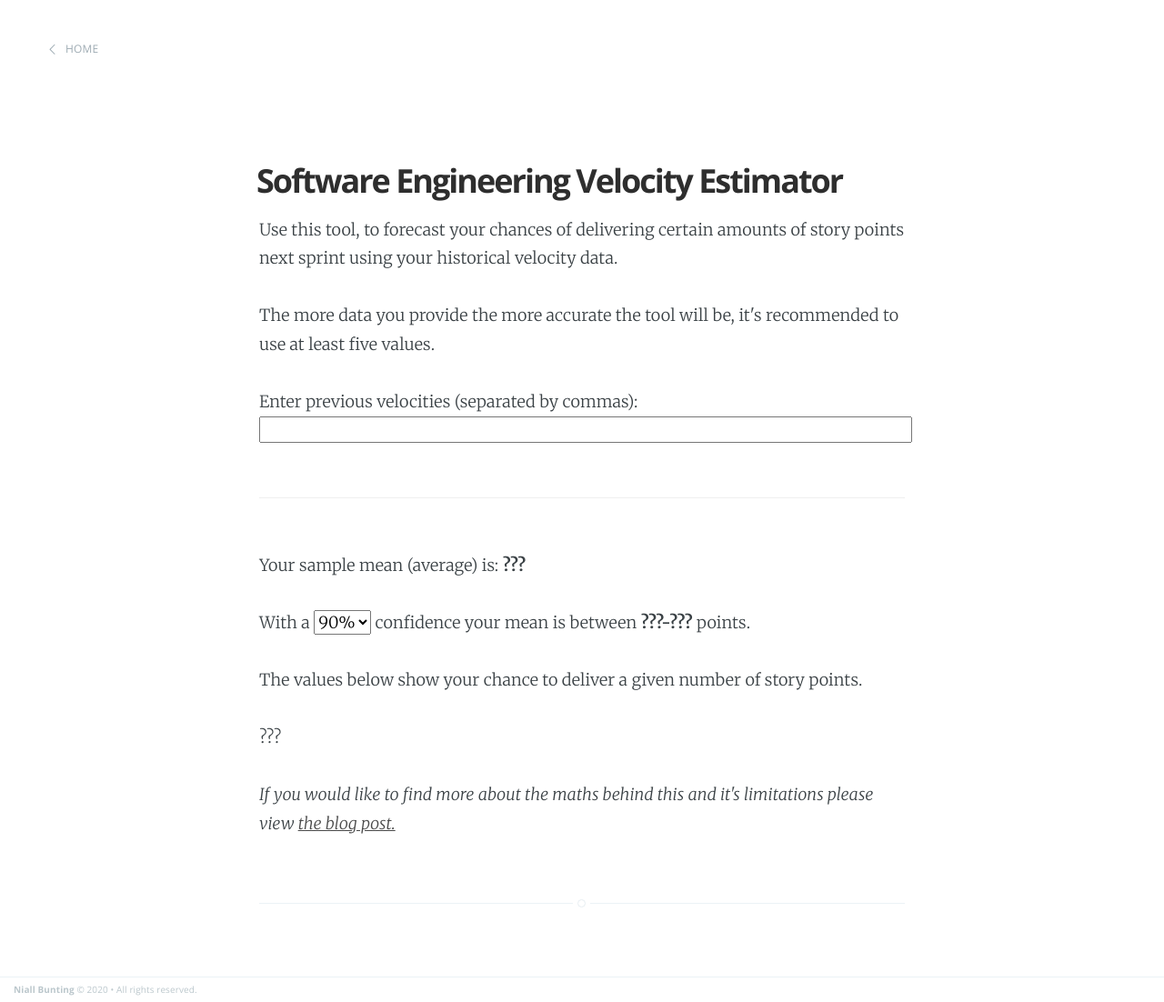
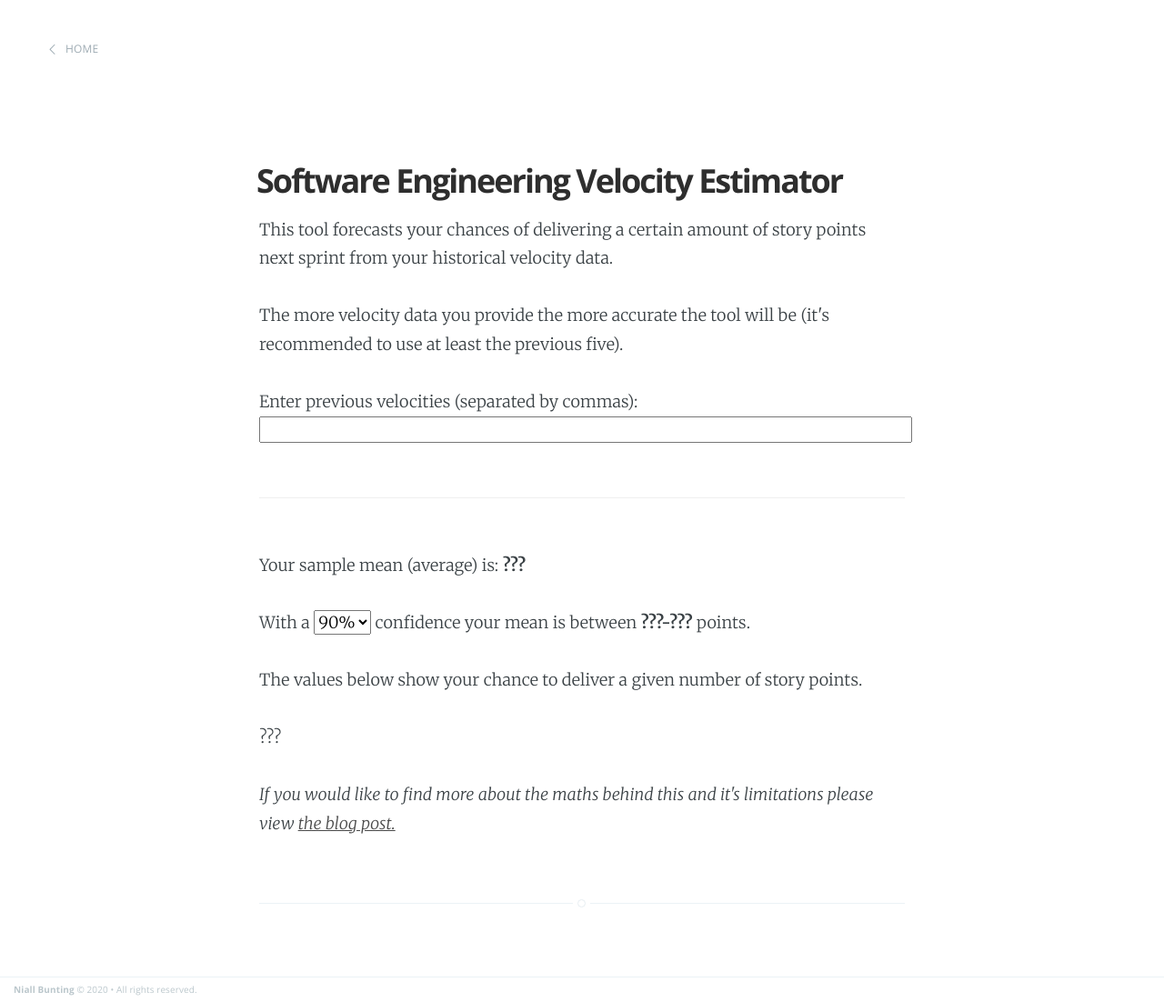
Before and after one commit to NiallBunting/niallbunting.github.io, a Jekyll site: the page built from pages/velocity-estimator/index.html, in a window 1280 px wide. Shown: the whole page at 91% size. Built offline with Jekyll 4.4.1, drawn with Linux system fonts in a browser that asks for light colours.

Commit message:
[vc] More minor text tweaks

```diff
--- a/pages/velocity-estimator/index.html
+++ b/pages/velocity-estimator/index.html
@@ -92,9 +92,9 @@ permalink: /velocity-estimator/
 
         <section class="post-content">
 
-          <p>Use this tool, to forecast your chances of delivering certain amounts of story points next sprint using your historical velocity data.</p>
+          <p>This tool forecasts your chances of delivering a certain amount of story points next sprint from your historical velocity data.</p>
 
-          <p>The more data you provide the more accurate the tool will be, it's recommended to use at least five values.</p>
+          <p>The more velocity data you provide the more accurate the tool will be (it's recommended to use at least the previous five).</p>
 
           <div id="error" style="color: red" ></div>
           <label for="values">Enter previous velocities (separated by commas):</label>
```
